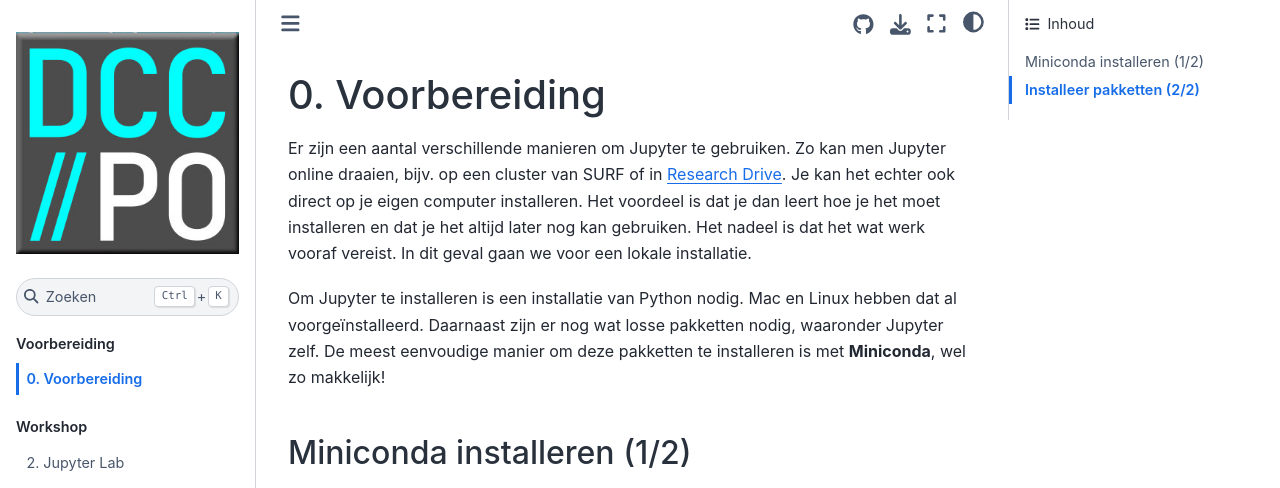
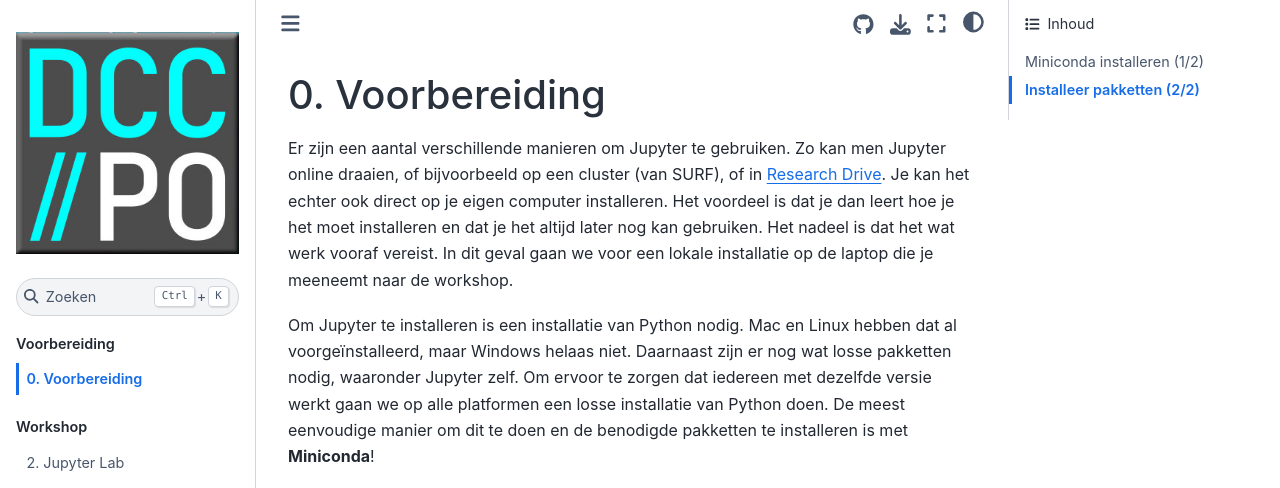
Before and after one commit to rickdkk/DCC-workshop, a Jupyter Book: the page built from chapters/voorbereiding.md, in a window 1280 px wide and 1400 px high. Shown: the top 488 px of the window. Built offline with Jupyter Book 1.0.4 settings and Sphinx 7.4.7 and the Sphinx Book theme 1.1.4, drawn with Linux system fonts in a browser that asks for light colours; pages that are not in the unit, such as notebooks, are missing from menus; some of the changed text lies outside the part shown; grey boxes are pictures that could not be loaded.

Commit message:
Slight textual improvements

````diff
--- a/chapters/voorbereiding.md
+++ b/chapters/voorbereiding.md
@@ -1,14 +1,15 @@
 # 0. Voorbereiding
 
 Er zijn een aantal verschillende manieren om Jupyter te gebruiken.
-Zo kan men Jupyter online draaien, bijv. op een cluster van SURF of in [Research Drive](https://wiki.surfnet.nl/pages/viewpage.action?pageId=22413758).
+Zo kan men Jupyter online draaien, of bijvoorbeeld op een cluster (van SURF), of in [Research Drive](https://wiki.surfnet.nl/pages/viewpage.action?pageId=22413758).
 Je kan het echter ook direct op je eigen computer installeren. Het voordeel is dat je dan leert hoe je het moet
 installeren en dat je het altijd later nog kan gebruiken. Het nadeel is dat het wat werk vooraf vereist. In dit geval
-gaan we voor een lokale installatie.
+gaan we voor een lokale installatie op de laptop die je meeneemt naar de workshop.
 
-Om Jupyter te installeren is een installatie van Python nodig. Mac en Linux hebben dat al voorgeïnstalleerd. Daarnaast
-zijn er nog wat losse pakketten nodig, waaronder Jupyter zelf. De meest eenvoudige manier om deze pakketten te
-installeren is met **Miniconda**, wel zo makkelijk!
+Om Jupyter te installeren is een installatie van Python nodig. Mac en Linux hebben dat al voorgeïnstalleerd, maar Windows
+helaas niet. Daarnaast zijn er nog wat losse pakketten nodig, waaronder Jupyter zelf. Om ervoor te zorgen dat iedereen
+met dezelfde versie werkt gaan we op alle platformen een losse installatie van Python doen. De meest eenvoudige manier om
+dit te doen en de benodigde pakketten te installeren is met **Miniconda**!
 
 ## Miniconda installeren (1/2)
 
@@ -30,7 +31,7 @@ conda --version
 ```
 Op het moment van schrijven krijg ik hier: `conda 4.11.0`
 
-Als je geen error krijgt is het goed genoeg!
+Als je geen error krijgt is de installatie gelukt!
 
 :::
 
@@ -39,7 +40,7 @@ Als je geen error krijgt is het goed genoeg!
 2. Download het bestand **Miniconda3 MacOSX 64-bit pkg**\*.
 3. Open het bestand en installeer Miniconda met de standaard instellingen.
 4. Open een **Terminal** (Klik op Launchpad in het Dock en zoek naar "Terminal" in het zoekveld en klik
-vervolgens op 'Terminal').
+vervolgens op "Terminal").
 5. Test of alles werkt met de volgende commando's (typ het commando en druk op `Enter`):
 
 ```shell
@@ -52,18 +53,19 @@ conda --version
 ```
 Op het moment van schrijven krijg ik hier: `conda 4.11.0`
 
-Als je geen error krijgt is het goed genoeg!
+Als je geen error krijgt is de installatie gelukt!
 
-\*Voor Macs met een M1 architectuur moet je het M1 bestand downloaden. Om die te installeren
-kan je naar de instructies voor Linux kijken.
+\*Voor Macs met een M1 architectuur moet je het M1 bestand downloaden. Om die te installeren kan je de instructies voor
+Linux volgen.
 :::
 
 :::{tabbed} Linux
 1. Open de website https://docs.conda.io/en/latest/miniconda.html in je browser.
-2. Download het bestand &&Miniconda3 Linux 64-bit&& (of vergelijkbaar voor jouw architectuur).
-3. Voer het bestand uit in de terminal en installeer Miniconda met de standaard instellingen.
-4. Open een nieuwe terminal.
-5. Test of alles werkt met de volgende commando's (typ het commando en druk op `Enter`):
+2. Download het bestand **Miniconda3 Linux 64-bit** (of vergelijkbaar voor jouw architectuur).
+3. Voer het bestand uit in de terminal met `bash Miniconda3-latest-Linux-x86_64.sh` (typ het commando en druk op `Enter`).
+4. Installeer Miniconda met de standaard instellingen.
+5. Open een nieuwe terminal.
+6. Test of alles werkt met de volgende commando's:
 
 ```shell
 python --version
@@ -75,7 +77,7 @@ conda --version
 ```
 Op het moment van schrijven krijg ik hier: `conda 4.11.0`
 
-Als je geen error krijgt is het goed genoeg!
+Als je geen error krijgt is de installatie gelukt!
 :::
 
 :::{note}
@@ -86,8 +88,8 @@ wat voor jou werkt.
 ## Installeer pakketten (2/2)
 
 Python kan van zichzelf al heel veel, maar de echte kracht zit in het grote open-source ecosysteem. We gaan een paar
-van pakketten uit dat ecosysteem gebruiken in de workshop. Om die te installeren hebben we maar één commando nodig
-(moet je eens bedenken hoe lang het zou duren als we voor elk pakket een bestand moesten opzoeken, downloaden en
+van de pakketten uit dat ecosysteem gebruiken in de workshop. Om die te installeren hebben we maar één commando nodig
+(moet je eens bedenken hoe lang het zou duren als we voor elk pakket een bestand online moesten opzoeken, downloaden, en
 installeren).
 Open de Anaconda Prompt op Windows of de Terminal in MacOS/Linux en run het volgende commando (typ of knip+plak het
 commando en druk op `Enter`):
````
Also changed, not shown: other parts of chapters/voorbereiding.md (+1 -1 lines), README.md (+10 -6 lines).
